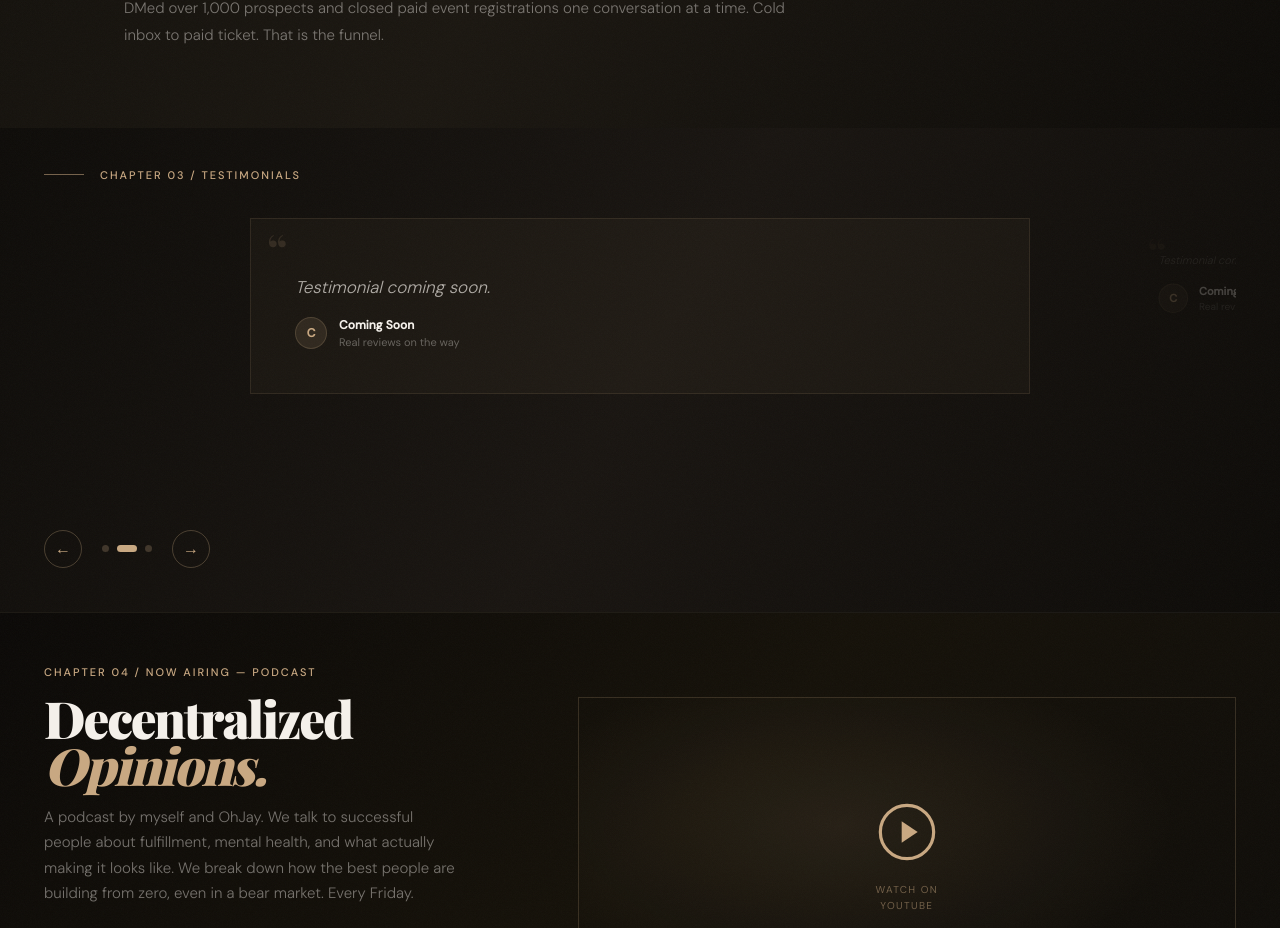
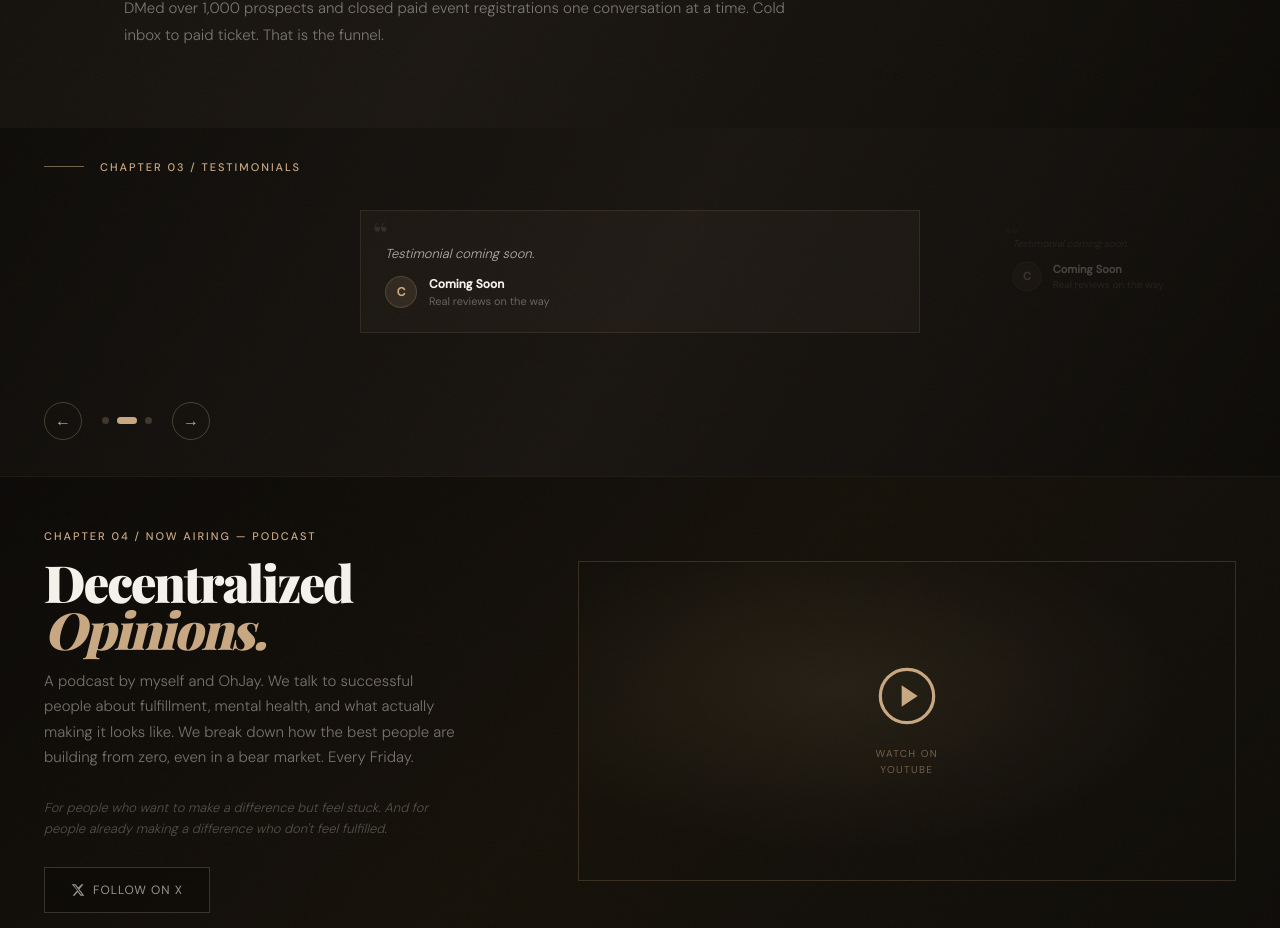
Before and after one commit to amonaayoola/website, a Next.js app: page / in a window 1280 px wide. Shown: the part 1837-2765 px from the top of the page. Built offline with nearby package versions, Linux system fonts and the light colour scheme; a web font is replaced by a local one.

Commit message:
fix: smaller testimonials, reorder experience

```diff
--- a/components/TestimonialsCarousel.tsx
+++ b/components/TestimonialsCarousel.tsx
@@ -68,8 +68,8 @@ export default function TestimonialsCarousel({ inline }: { inline?: boolean }) {
   const inner = (
     <>
       {/* Card stage */}
-      <div style={{ position: 'relative', height: 300, overflow: 'hidden', display: 'flex', justifyContent: 'center' }}>
-        <div style={{ position: 'relative', width: 'min(780px, 92vw)' }}>
+      <div style={{ position: 'relative', height: 180, overflow: 'hidden', display: 'flex', justifyContent: 'center' }}>
+        <div style={{ position: 'relative', width: 'min(560px, 86vw)' }}>
           {TESTIMONIALS.map((t, i) => {
             const slot = slotOf(i)
             return (
@@ -125,7 +125,7 @@ export default function TestimonialsCarousel({ inline }: { inline?: boolean }) {
   return (
     <section style={{
       background: 'linear-gradient(120deg,#0d0b08,#181410 50%,#0c0a07)',
-      padding: '40px 44px 44px', position: 'relative', overflow: 'hidden',
+      padding: '32px 44px 36px', position: 'relative', overflow: 'hidden',
     }}>
       <div className="grain" />
       <div style={{ position: 'relative', zIndex: 2 }}>
@@ -146,21 +146,21 @@ function QuoteBlock({ t, active }: { t: typeof TESTIMONIALS[0], active?: boolean
     <div style={{
       background: active ? 'rgba(200,168,130,.04)' : 'transparent',
       border: active ? '1px solid rgba(200,168,130,.12)' : '1px solid transparent',
-      padding: active ? 44 : 20,
+      padding: active ? 24 : 14,
       position: 'relative',
     }}>
       <div style={{
         fontFamily: "'Playfair Display', serif",
-        fontSize: 44, lineHeight: 1, color: 'var(--g)', opacity: .15,
-        position: 'absolute', top: 8, left: active ? 16 : 8,
+        fontSize: 32, lineHeight: 1, color: 'var(--g)', opacity: .15,
+        position: 'absolute', top: 6, left: active ? 12 : 6,
         pointerEvents: 'none', userSelect: 'none',
       }}>&ldquo;</div>
 
       <p style={{
-        fontSize: active ? 17 : 12, fontWeight: 300,
+        fontSize: active ? 13 : 11, fontWeight: 300,
         lineHeight: 1.76, color: active ? 'rgba(244,240,234,.68)' : 'rgba(244,240,234,.36)',
-        fontStyle: 'italic', marginBottom: 14,
-        position: 'relative', zIndex: 1, paddingTop: 10,
+        fontStyle: 'italic', marginBottom: 10,
+        position: 'relative', zIndex: 1, paddingTop: 8,
       }}>{t.quote}</p>
 
       <div style={{ display: 'flex', alignItems: 'center', gap: 12 }}>
```
